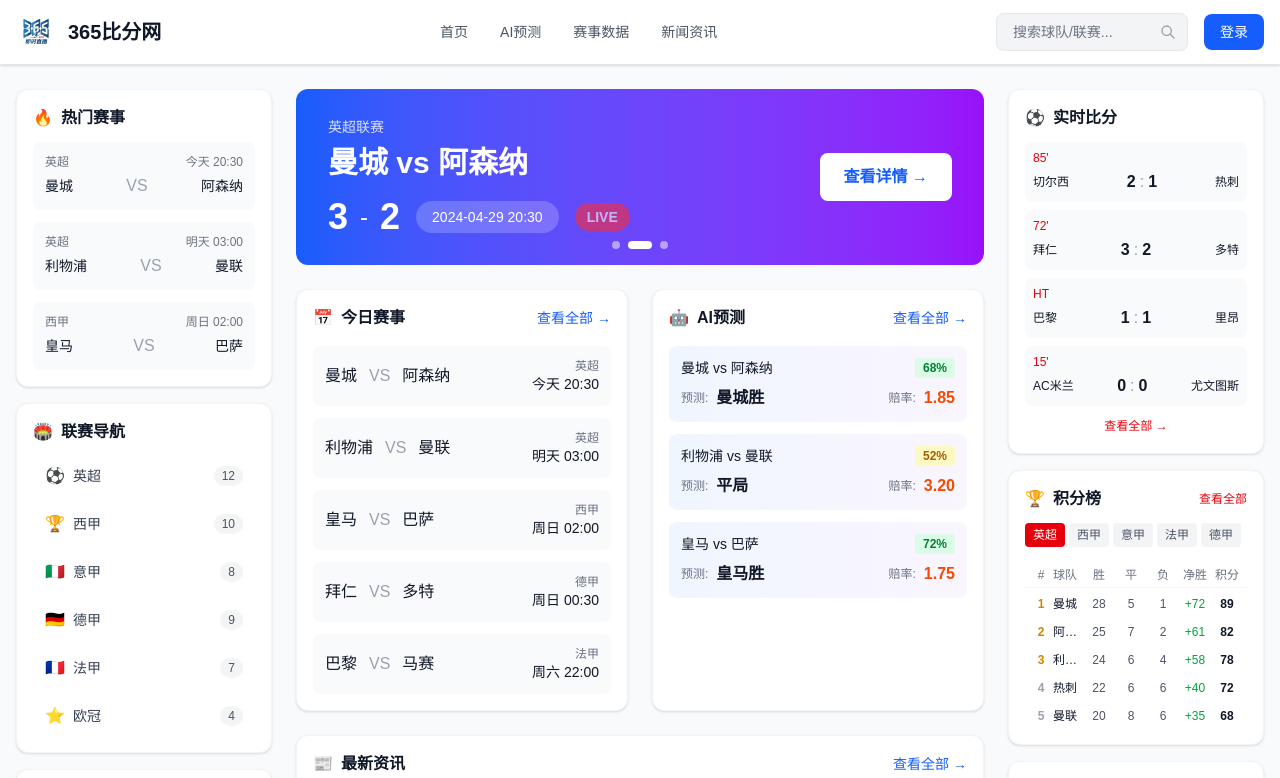
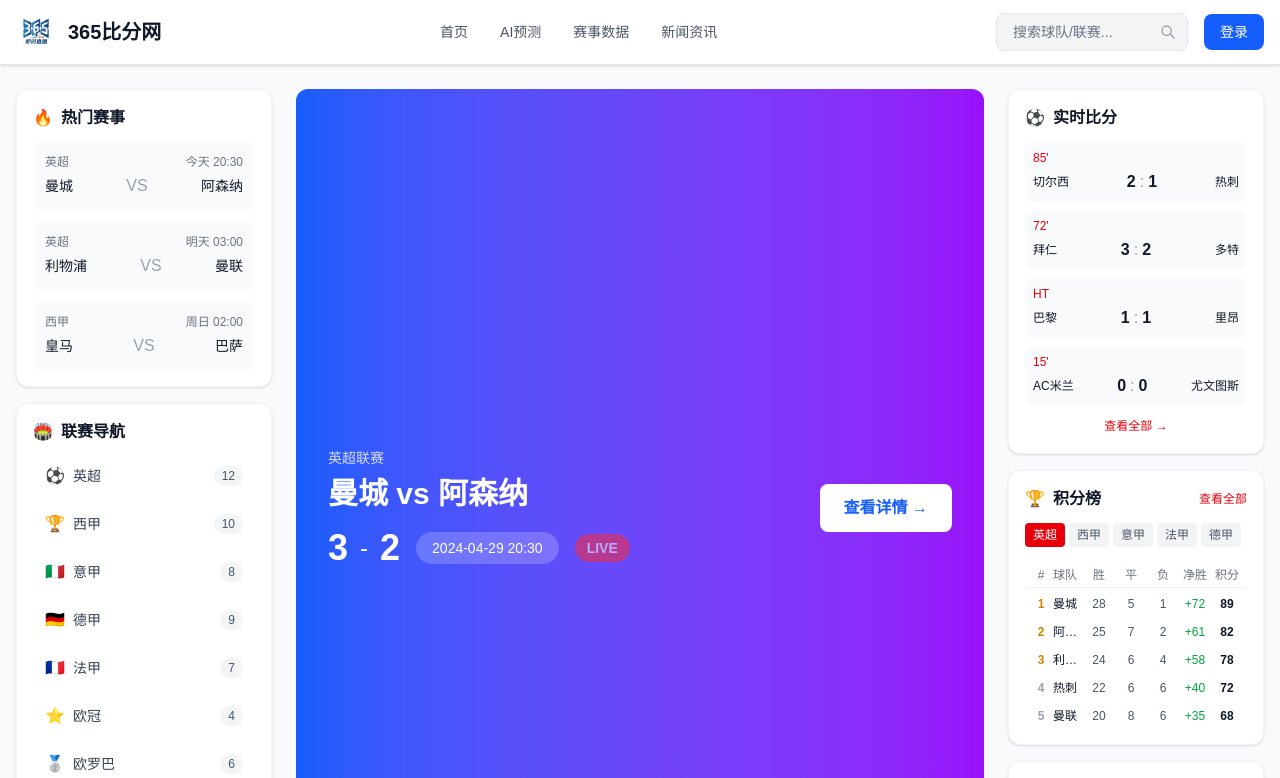
Before and after one commit to se7enseal/365score, a Next.js app: page / in a window 1280 px wide. Shown: the top 778 px of the page. Built offline with nearby package versions, Linux system fonts and the light colour scheme.

Commit message:
轮播图高度改为837px，左侧边栏增加欧罗巴和欧协联联赛

```diff
--- a/src/components/LeftSidebar.tsx
+++ b/src/components/LeftSidebar.tsx
@@ -12,6 +12,8 @@
     { name: '德甲', matches: 9, icon: '🇩🇪' },
     { name: '法甲', matches: 7, icon: '🇫🇷' },
     { name: '欧冠', matches: 4, icon: '⭐' },
+    { name: '欧罗巴', matches: 6, icon: '🥈' },
+    { name: '欧协联', matches: 5, icon: '🥉' },
   ];
 
   const quickLinks = [
--- a/src/components/MainContent.tsx
+++ b/src/components/MainContent.tsx
@@ -73,7 +73,7 @@
 
   return (
     <main className="flex-1 space-y-6">
-      <div className="relative bg-gradient-to-r from-blue-600 to-purple-600 rounded-xl p-8 text-white h-44 overflow-hidden">
+      <div className="relative bg-gradient-to-r from-blue-600 to-purple-600 rounded-xl p-8 text-white h-[837px] overflow-hidden">
         <div className="flex items-center justify-between h-full">
           <div>
             <div className="text-sm opacity-80 mb-2">{currentMatch.league}</div>
```
